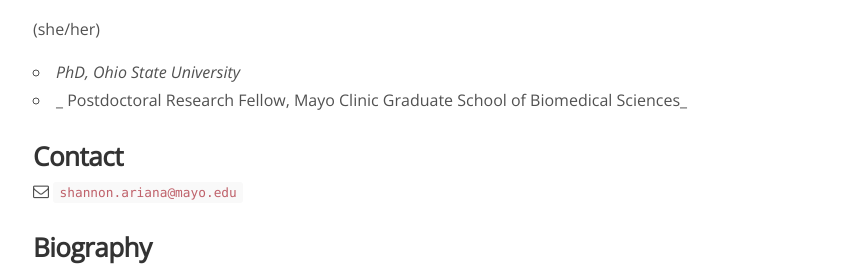
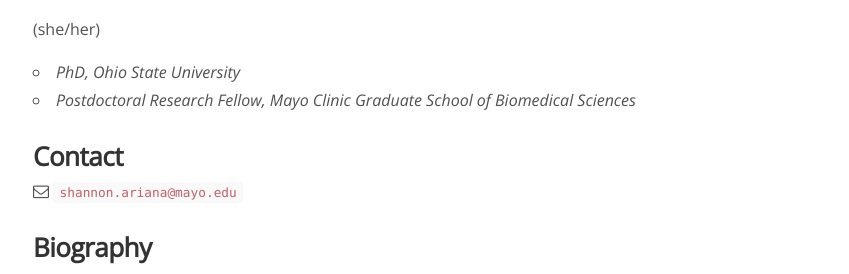
Before and after one commit to searlelab/searlelab.github.io, a Jekyll site: the page built from _people/ariana_shannon.md, in a window 1280 px wide and 1004 px high. Shown: the part 530-804 px from the top of the window, without its empty margins (222-1071 px from the left). Built offline with Jekyll 4.4.1, drawn with Linux system fonts in a browser that asks for light colours; nearby versions of some CDN libraries; comment, search, counter and statistics services are not loaded.

```diff
--- a/_people/ariana_shannon.md
+++ b/_people/ariana_shannon.md
@@ -10,7 +10,7 @@ joined: 2022
 (she/her)
 
 - _PhD, Ohio State University_<br>
-- _ Postdoctoral Research Fellow, Mayo Clinic Graduate School of Biomedical Sciences_<br>
+- _Postdoctoral Research Fellow, Mayo Clinic Graduate School of Biomedical Sciences_<br>
 
 ### Contact
 
```
